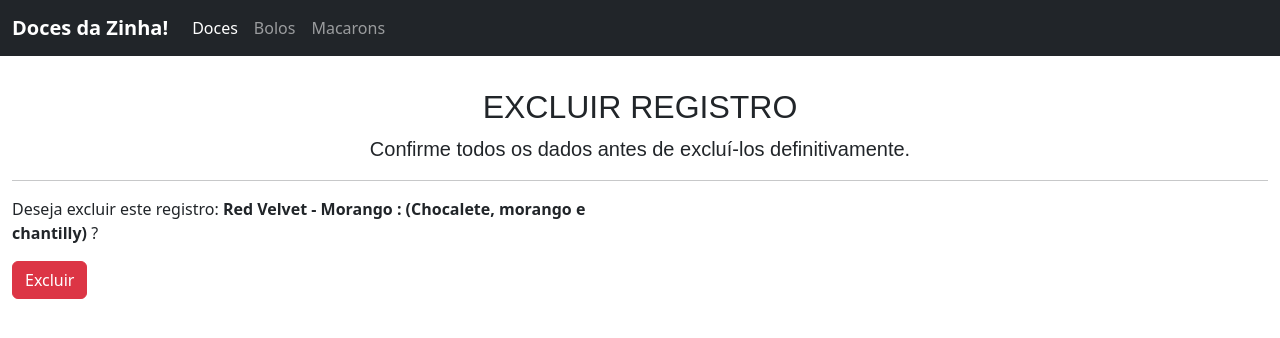
After one commit to poliana-dev/web-confeitaria, a Django app: page /excluir/bolos/1/ in a window 1280 px wide. The commit adds this page. Shown: the top 338 px of the page. Run offline with Django 4.2, Linux system fonts and the light colour scheme; data comes from the database, SQL or seed files in the repository; both versions use the stored data as it was after the commit; some libraries are stand-ins or nearby versions; some web fonts are replaced.

Commit message:
formulario para excluir os doces
Editei o 'def __str__', pois antes não estava funcionando.

```diff
--- a/cadastros/models.py
+++ b/cadastros/models.py
@@ -5,6 +5,9 @@ class Sabor(models.Model):
 
     class Meta:
         verbose_name_plural= 'Sabores'
+
+    def __str__(self):
+        return "{}".format(self.sabor)
 
 class Doces(models.Model):
     nome= models.CharField(max_length=40)
@@ -14,7 +17,7 @@ class Doces(models.Model):
     sabor= models.ForeignKey(Sabor, on_delete=models.PROTECT)
 
     def __str__(self):
-        return self.nome, self.descricao, self.sabor
+        return "{} - {} : ({})" .format(self.nome,self.sabor, self.descricao)
 
     class Meta:
         verbose_name_plural= 'Doces'
@@ -28,7 +31,7 @@ class Bolos(models.Model):
     sabor= models.ForeignKey(Sabor, on_delete=models.PROTECT)
 
     def __str__(self):
-        return self.nome, self.descricao,self.sabor, format(self.tamanho)
+        return "{} - {} : ({})" .format(self.nome,self.sabor, self.descricao)
 
     class Meta:
         verbose_name_plural= 'Bolos'
@@ -41,7 +44,7 @@ class Macarons(models.Model):
     sabor= models.ForeignKey(Sabor, on_delete=models.PROTECT)
 
     def __str__(self):
-        return self.nome, self.descricao,self.sabor
+        return "{} - {} : ({})" .format(self.nome,self.sabor, self.descricao)
 
     class Meta:
         verbose_name_plural= 'Macarons'
--- /dev/null
+++ b/cadastros/templates/deletar/form-excluir.html
@@ -0,0 +1,31 @@
+{% extends 'index.html' %}
+{% load static %}
+
+{% block title %}
+    <title>Deletar</title>
+{% endblock %}
+
+{% block cabecalho %}
+{% endblock %}
+
+{% block conteudo %}
+    <section class="row" id="conteudo">
+        <article class="col-md-12">
+            <h2 class="h2">EXCLUIR REGISTRO</h2>
+            <p class="lead">Confirme todos os dados antes de excluí-los definitivamente.</p>
+
+            <hr>
+        </article>
+    </section>
+    <section class="row" id="formulario">
+        <article class="col-md-6">
+            <form action="#" method="post">
+                {% csrf_token %}
+
+                <p>Deseja excluir este registro: <b>{{ object }}</b> ?</p>
+
+                <button type="submit" class="btn btn-danger">Excluir</button>
+            </form>
+        </article>
+    </section>
+{% endblock %}
--- /dev/null
+++ b/cadastros/templates/listas/form-listar.html
@@ -0,0 +1,2 @@
+{% extends 'index.html' %}
+{% load static %}
--- a/cadastros/urls.py
+++ b/cadastros/urls.py
@@ -1,5 +1,6 @@
 from django.urls import path
 from .views import BolosCreate,DocesCreate, MacaronsCreate, SaborCreate
+from .views import BolosDelete, DocesDelete, MacaronsDelete, SaborDelete
 
 urlpatterns = [
     path('cadastrar/bolos/', BolosCreate.as_view(), name='cadastrar-bolos'),
@@ -7,6 +8,12 @@ urlpatterns = [
     path('cadastrar/macarons/', MacaronsCreate.as_view(), name= 'cadastrar-macarons'),
     path('cadastrar/sabor/', SaborCreate.as_view(), name= 'cadastrar-sabor'),
 
+    path('excluir/bolos/<int:pk>/', BolosDelete.as_view(), name='excluir-bolos'),
+    path('excluir/doces/<int:pk>/', DocesDelete.as_view(), name='excluir-doces'),
+    path('excluir/macarons/<int:pk>/', MacaronsDelete.as_view(), name='excluir-macarons'),
+    path('excluir/sabores/<int:pk>/', SaborDelete.as_view(), name='excluir-sabor'),
+
+
 
 
 ]
--- a/cadastros/views.py
+++ b/cadastros/views.py
@@ -8,22 +8,72 @@ class BolosCreate(CreateView):
     model = Bolos
     fields= ['nome', 'descricao', 'tamanho','sabor', 'observacao',]
     template_name= 'formBolos.html'
-    success_url = reverse_lazy=('bolos')
+    success_url = reverse_lazy=('inicio')
 
 class DocesCreate(CreateView):
     model= Doces
     fields = ['nome','descricao', 'tamanho', 'sabor']
     template_name= 'formDoces.html'
-    success_url= reverse_lazy=('doces')
+    success_url= reverse_lazy=('inicio')
 
 class MacaronsCreate(CreateView):
     model=Macarons
     fields= ['nome','descricao', 'tamanho', 'sabor']
     template_name= 'formMacarons.html'
-    success_url= reverse_lazy('macarons')
+    success_url= reverse_lazy('inicio')
 
 class SaborCreate(CreateView):
     model= Sabor
     fields= ['sabor']
     template_name= 'formSabor.html'
     success_url= reverse_lazy('inicio')
+
+### UPDATE ###
+
+class BolosUpdate(UpdateView):
+    model= Bolos
+    fields= ['nome', 'descricao', 'tamanho','sabor', 'observacao',]
+    template_name= 'formBolos.html'
+    success_url = reverse_lazy=('inicio')
+
+class DocesUpdate(UpdateView):
+    model= Doces
+    fields = ['nome','descricao', 'tamanho', 'sabor']
+    template_name= 'formDoces.html'
+    success_url= reverse_lazy=('inicio')
+
+class MacaronsUpdate(UpdateView):
+    model=Macarons
+    fields= ['nome','descricao', 'tamanho', 'sabor']
+    template_name= 'formMacarons.html'
+    success_url= reverse_lazy('inicio')
+
+class SaborUpdate(UpdateView):
+    model= Sabor
+    fields= ['sabor']
+    template_name= 'formSabor.html'
+    success_url= reverse_lazy('inicio')
+
+#### DELETE ####
+
+class BolosDelete(DeleteView):
+    model=Bolos
+    template_name= 'deletar/form-excluir.html'
+    success_url= reverse_lazy('inicio')
+
+class DocesDelete(DeleteView):
+    model=Doces
+    template_name= 'deletar/form-excluir.html'
+    success_url= reverse_lazy('inicio')
+
+class MacaronsDelete(DeleteView):
+    model= Macarons
+    template_name= 'deletar/form-excluir.html'
+    success_url= reverse_lazy('inicio')
+
+class SaborDelete(DeleteView):
+    model= Sabor
+    template_name= 'deletar/form-excluir.html'
+    success_url= reverse_lazy('inicio')
+
+### LIST ###
--- a/static/css/estilo.css
+++ b/static/css/estilo.css
@@ -15,9 +15,9 @@
 
 #cabecalhoBolo{
     background-image: url(../img/cake-1227842_1920.jpg);
-    background-size: 78em;
-    background-position-y: 45em;
-    background-position-x: 1.6em;
+
+    /* background-position-y: 45em;
+    background-position-x: 1.6em; */
 }
 #cabecalhoDoce{
     background-image: url(../img/bolos-extravagantes-na-mesa-banquete.jpg);
```
Also changed, not shown: cadastros/migrations/0002_alter_bolos_options_alter_doces_options_and_more.py (added), db.sqlite3.
